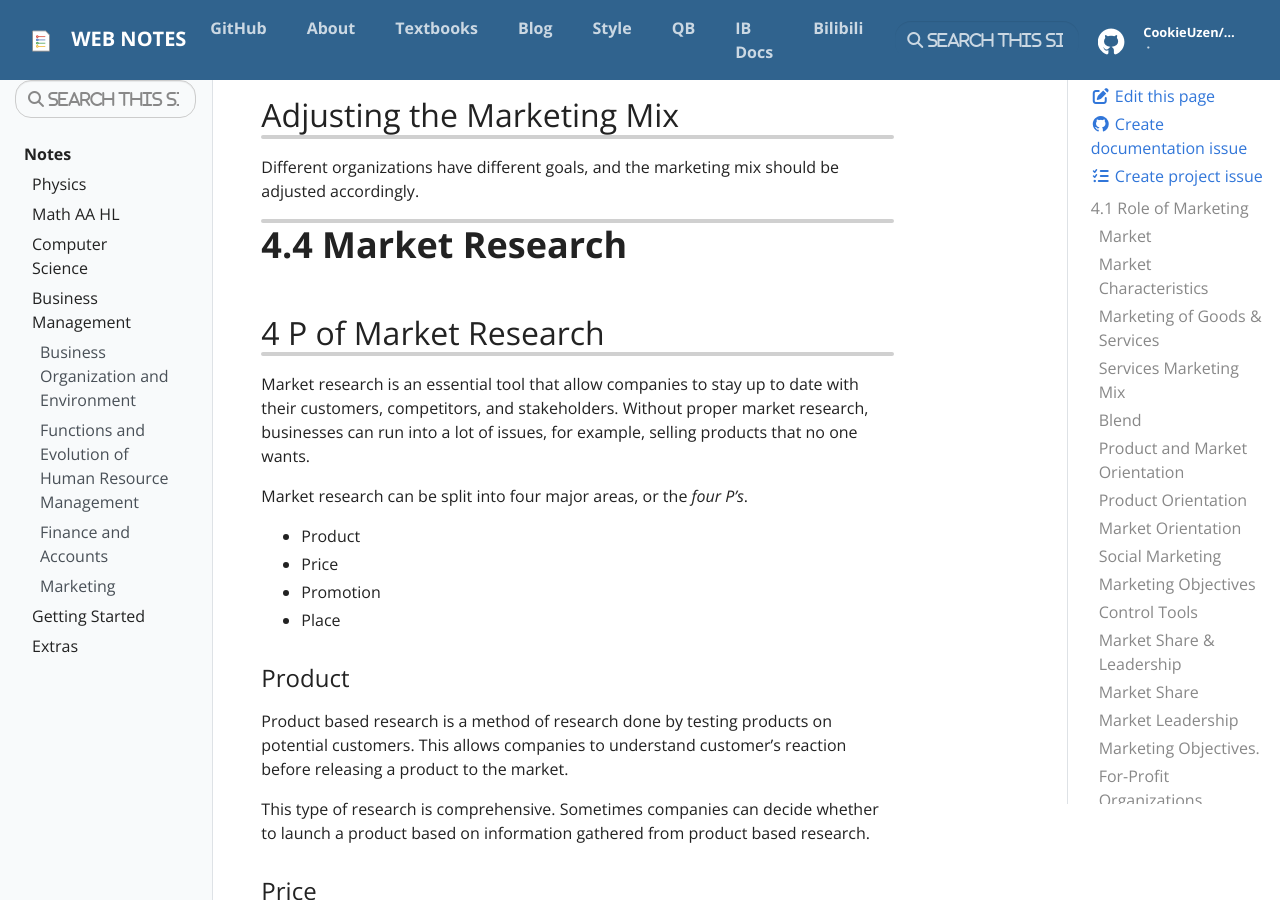
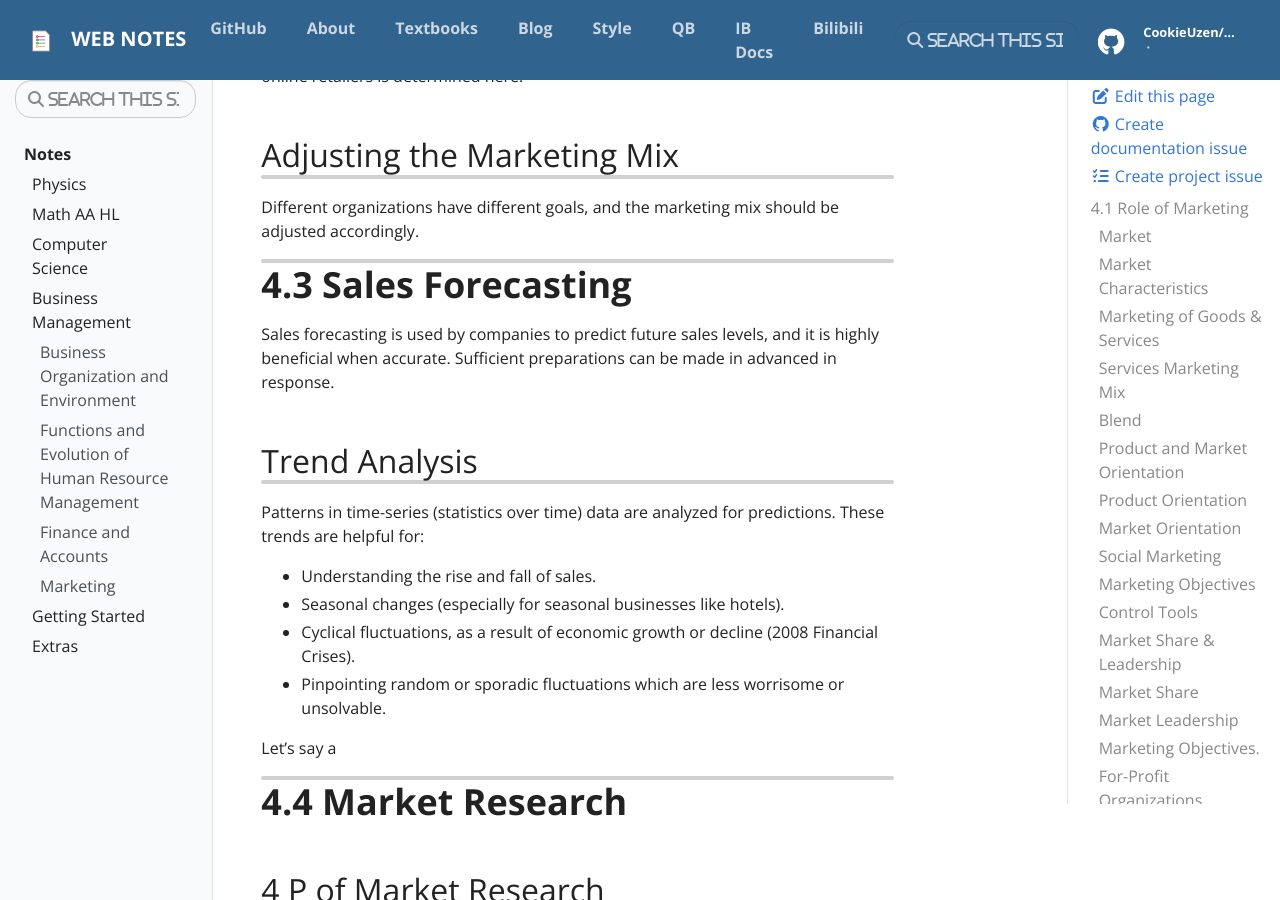
Before and after one commit to CookieUzen/web-notes, a Jekyll site: the page built from _docs/bm/unit 4.md, in a window 1280 px wide and 900 px high, scrolled down 10588 px. Built offline with Jekyll 4.4.1, drawn with Linux system fonts in a browser that asks for light colours; nearby versions of some CDN libraries; library files that are not in the unit come from our copies; comment, search, counter and statistics services are not loaded; some of the changed text lies outside the part shown.

Commit message:
Unit 4 Full

```diff
--- a/_docs/bm/unit 4.md
+++ b/_docs/bm/unit 4.md
@@ -324,6 +324,7 @@ The marketing mix is formed by the Four P's.
 4. Place
 
 ### Product
+- Sourcing from ethical companies
 
 Products are broken down into good and services.
 Goods are things that can be physically interacted with (buying a movie DVD).
@@ -350,6 +351,23 @@ The choice from whether to use distributors, or where the physical retail stores
 ## Adjusting the Marketing Mix
 
 Different organizations have different goals, and the marketing mix should be adjusted accordingly.
+
+
+
+# 4.3 Sales Forecasting
+
+Sales forecasting is used by companies to predict future sales levels, and it is highly beneficial when accurate. Sufficient preparations can be made in advanced in response.
+
+## Trend Analysis
+
+Patterns in time-series (statistics over time) data are analyzed for predictions. These trends are helpful for:
+
+- Understanding the rise and fall of sales.
+- Seasonal changes (especially for seasonal businesses like hotels).
+- Cyclical fluctuations, as a result of economic growth or decline (2008 Financial Crises).
+- Pinpointing random or sporadic fluctuations which are less worrisome or unsolvable.
+
+Let's say a
 
 # 4.4 Market Research
 
```
